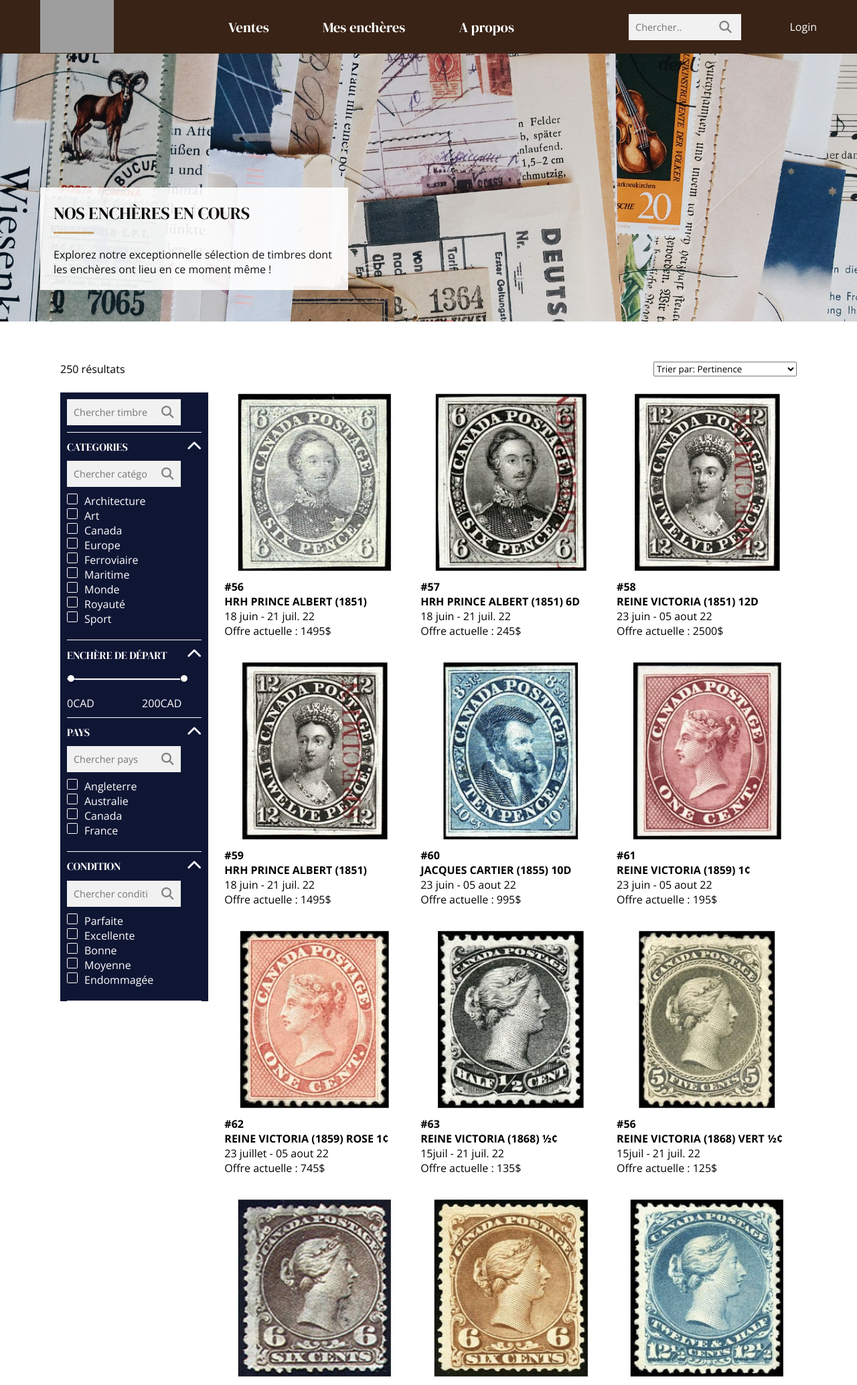
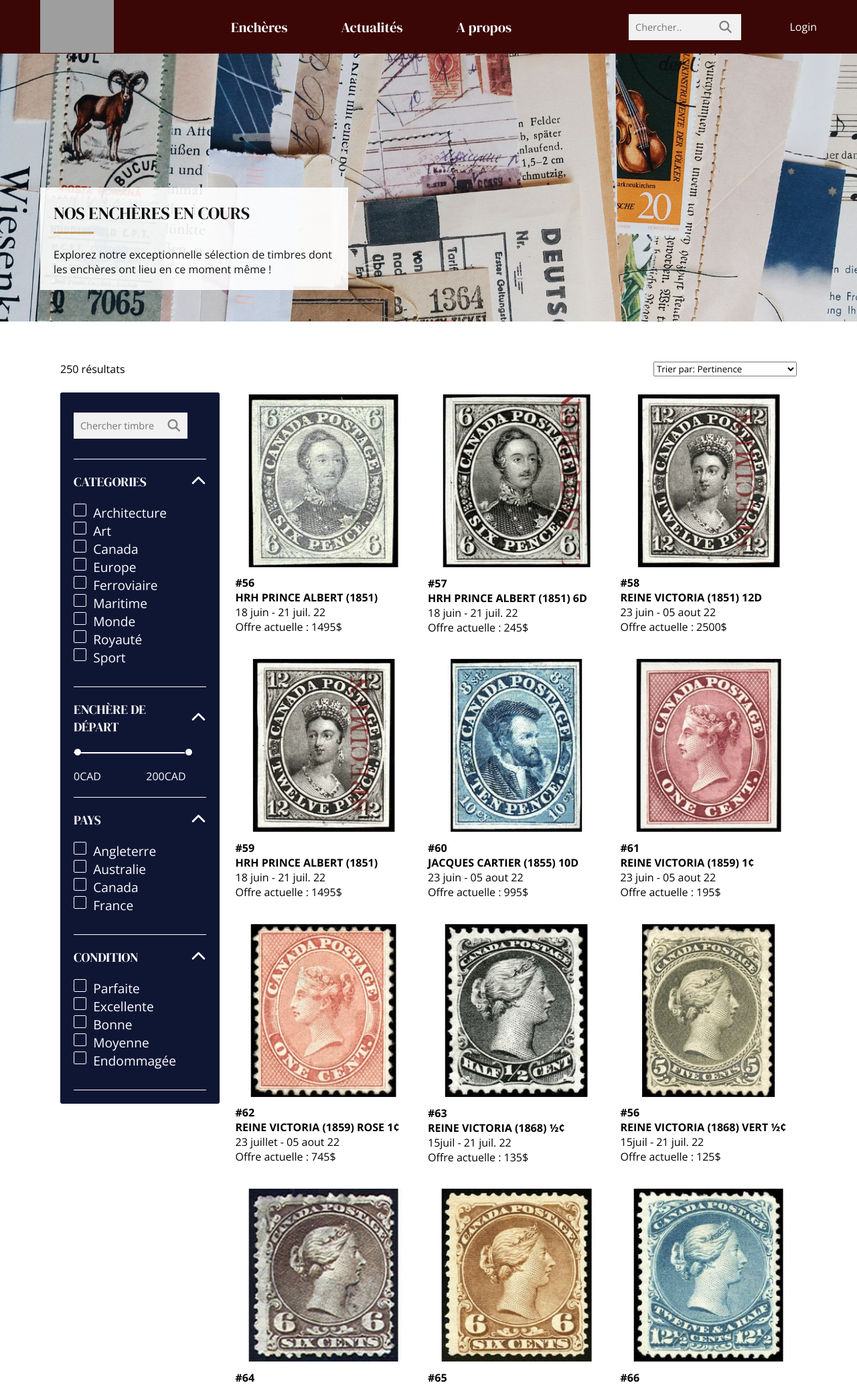
Before and after one commit to PaulineHub/lord-stampee-website, a PHP site: page /catalogue.html in a window 1280 px wide. Shown: the top 2068 px of the page at 67% size. Run offline with PHP 8.4, Linux system fonts and the light colour scheme; some libraries are stand-ins or nearby versions; grey boxes are pictures that could not be loaded.

Commit message:
ajout chgts

```diff
--- a/assets/css/filter-catalogue.css
+++ b/assets/css/filter-catalogue.css
@@ -3,10 +3,10 @@
 
 .filter-container {
   background-color: var(--blue);
-  width: 224px;
-  padding-left: 10px;
-  padding-right: 10px;
+  width: 244px;
+  padding: 20px;
   color: var(--white);
+  border-radius: 3px;
 }
 
 .sort-wrapper-mobile {
@@ -15,6 +15,7 @@
 
 .filter-container .form-search input[type='text'] {
   width: 130px;
+  margin-bottom: 20px;
 }
 
 .form-search-container {
@@ -27,13 +28,13 @@
 }
 
 .filter-container h3 {
-  font-size: 16px;
+  font-size: 1.2rem;
   text-transform: uppercase;
 }
 
 .list-filter-wrapper {
-  padding-top: 10px;
-  padding-bottom: 10px;
+  padding-top: 20px;
+  padding-bottom: 20px;
 }
 
 .title-filter-wrapper {
@@ -54,6 +55,11 @@
 
 .list-filter-wrapper label {
   padding-left: 10px;
+}
+
+.show-filter-mobile {
+  width: 70% !important;
+  transform: translateX(0%) !important;
 }
 
 /* filter list elements */
@@ -97,7 +103,7 @@ input[type='checkbox']:checked::before {
 }
 
 .list-filter-wrapper li {
-  font-size: 16px;
+  font-size: 1.2rem;
   display: flex;
 }
 
--- a/assets/css/footer.css
+++ b/assets/css/footer.css
@@ -28,7 +28,7 @@ nav h4 {
 }
 
 nav ul {
-  margin-bottom: 20px;
+  margin-bottom: 40px;
 }
 
 nav li {
--- a/assets/css/navigation.css
+++ b/assets/css/navigation.css
@@ -43,7 +43,7 @@ nav h3 {
     position: absolute;
     color: var(--white);
     font-size: 16px;
-    background-color: var(--light-black);
+    background-color: var(--brown);
     width: 100%;
     top: 80px;
     left: 0;
@@ -121,6 +121,10 @@ nav a {
   display: none;
 }
 
+.show-nav-mobile {
+  width: 100% !important;
+}
+
 /* SEARCH FORM AND LOGIN */
 
 .form-search input[type=text] {
@@ -138,7 +142,7 @@ nav a {
   padding: 10px;
   background: #f1f1f1;
   color: grey;
-  font-size: 0.6rem;
+  font-size: 0.7rem;
   border: none;
   border-left: none; /* Prevent double borders */
   cursor: pointer;
--- a/assets/css/page-produit.css
+++ b/assets/css/page-produit.css
@@ -3,7 +3,7 @@
 .product-container {
     display: flex;
     align-items: flex-start;
-    margin: 60px auto;
+    margin: 120px auto;
     gap: 40px;
     max-width: 900px;
 }
--- a/assets/css/root.css
+++ b/assets/css/root.css
@@ -10,7 +10,8 @@
 :root {
   --blue: #0f1634;
   --light-blue: #1b255a;
-  --brown: #382316;
+  /* --brown: #382316; */
+  --brown: rgb(59, 6, 6);
   --gold: #d1a567;
   --beige: #aa978a;
   --lightgrey: #efeeee;
--- a/assets/script/slideWindow.js
+++ b/assets/script/slideWindow.js
@@ -7,41 +7,31 @@ const elCloseFilterBtn = document.getElementById('closeFilterBtn');
 
 /* Open when someone clicks on the span element */
 elOpenNavBtn.addEventListener('click', () => {
-  openSideWindow("myNav", "100%");
+  document.getElementById('myNav').classList.add('show-nav-mobile');
 })
 
 /* Close when someone clicks on the "x" symbol inside the overlay */
 
 elCloseNavBtn.addEventListener('click', () => {
-  closeSideWindow("myNav");
+  document.getElementById('myNav').classList.remove('show-nav-mobile');
 })
 
 /* FILTERS */
 
 /* Open when someone clicks on the span element */
 elOpenFilterBtn.addEventListener('click', () => {
-  document.getElementById("filter-container").style.transform = "translateX(0%)";
-  openSideWindow("filter-container", "70%");
+  document.getElementById('filter-container').classList.add('show-filter-mobile');
   addShadow();
 })
 
 /* Close when someone clicks on the "x" symbol inside the overlay */
 elCloseFilterBtn.addEventListener('click', () => {
-  closeSideWindow("filter-container");
-  document.getElementById("filter-container").style.transform = "translateX(-100%)";
+  document.getElementById('filter-container').classList.remove('show-filter-mobile');
   removeShadow();
 })
 
 
 /*  FUNCTIONS */
-
-function openSideWindow(id, percent) {
-  document.getElementById(id).style.width = percent;
-}
-
-function closeSideWindow(id) {
-  document.getElementById(id).style.width = "0%";
-}
 
 function addShadow() {
     document.getElementById("sidebar-backdrop").classList.add('sidebar-backdrop-active');
--- a/catalogue.html
+++ b/catalogue.html
@@ -45,56 +45,34 @@
                 </div>
                 <div class="dropdown">
                     <div class="dropbtn">
-                        <h3>Ventes</h3>
+                        <h3>Enchères</h3>
                         <button class="nav-chevron-up"><i class="fa-solid fa-chevron-up"></i></button>
                         <button class="nav-chevron-down"><i class="fa-solid fa-chevron-down"></i></button>
                     </div>
                     <div class="dropdown-content dropdown-content1">
                         <div>
-                            <h4>Catalogue</h4>
-                            <div>
-                                <a href="#">En vedette</a>
-                                <a href="#">En cours</a>
-                                <a href="#">Passees</a>
-                            </div>
+                            <h4>En vedette</h4>
                         </div>
                         <div>
-                            <h4>Categories</h4>
-                            <div class="nav-categories-wrapper">
-                                <div>
-                                    <a href="#">Architecture</a>
-                                    <a href="#">Art</a>
-                                    <a href="#">Canada</a>
-                                </div>
-                                <div>
-                                    <a href="#">Europe</a>
-                                    <a href="#">Ferroviaire</a>
-                                    <a href="#">Maritime</a>
-                                </div>
-                                <div>
-                                    <a href="#">Monde</a>
-                                    <a href="#">Royauté</a>
-                                    <a href="#">Sport</a>
-                                </div>
-                            </div>
+                            <h4>En cours</h4>
+                        </div>
+                        <div>
+                            <h4>Passées</h4>
                         </div>
                     </div>
                 </div>
                 <div class="dropdown">
                     <div class="dropbtn">
-                        <h3>Mes enchères</h3>
+                        <h3>Actualités</h3>
                         <button class="nav-chevron-up"><i class="fa-solid fa-chevron-up"></i></button>
                         <button class="nav-chevron-down"><i class="fa-solid fa-chevron-down"></i></button>
                     </div>
                     <div class="dropdown-content dropdown-content2">
                         <div>
-                            <h4>Passées</h4>
+                            <h4>Timbres</h4>
                         </div>
                         <div>
-                            <h4>En cours</h4>
-                        </div>
-                        <div>
-                            <h4>A venir</h4>
+                            <h4>Enchères</h4>
                         </div>
                     </div>
                 </div>
@@ -106,19 +84,10 @@
                     </div>
                     <div class="dropdown-content dropdown-content3">
                         <div>
-                            <h4>A propos</h4>
-                            <div>
-                                <a href="#">Lord Stampee</a>
-                                <a href="#">Nos experts</a>
-                            </div>
+                            <h4>La philatélie</h4>
                         </div>
                         <div>
-                            <h4>Support</h4>
-                            <div>
-                                <a href="#">Envoi et retour</a>
-                                <a href="#">FAQ</a>
-                                <a href="#">Contact</a>
-                            </div>
+                            <h4>Lord Stampee</h4>
                         </div>
                     </div>
                 </div>
@@ -132,7 +101,7 @@
                 <span class="openbtn" id="openNavBtn"><i class="fa fa-bars" id="menu-icon"></i></span>
             </div>
         </nav>
-    </div>
+        </div>
     <!----------------- HEADER ------------------>
     <header class="banner banner-catalogue">
         <section class="text-hero-container">
@@ -181,12 +150,12 @@
                         <button class="filter-chevron-down"><i class="fa-solid fa-chevron-down"></i></button>
                     </div>
                     <div id="categorie">
-                        <div>
+                        <!-- <div>
                             <form action="" class="form-search">
                                 <input type="text" name="search" id="search" placeholder="Chercher catégorie">
                                 <button type="submit"><i class="fa fa-search"></i></button>
                             </form>
-                        </div>
+                        </div> -->
                         <ul>
                             <li><input type="checkbox" name="category" id="architecture"><label for="architecture">Architecture</label></li>
                             <li><input type="checkbox" name="category" id="art"><label for="art">Art</label></li>
@@ -226,12 +195,12 @@
                         <button class="filter-chevron-down"><i class="fa-solid fa-chevron-down"></i></button>
                     </div>
                     <div id="pays">
-                        <div>
+                        <!-- <div>
                             <form action="" class="form-search">
                                 <input type="text" name="search" id="search" placeholder="Chercher pays">
                                 <button type="submit"><i class="fa fa-search"></i></button>
                             </form>
-                        </div>
+                        </div> -->
                         <ul>
                             <li><input type="checkbox" name="pays" id="angleterre"><label for="angleterre">Angleterre</label></li>
                             <li><input type="checkbox" name="pays" id="australie"><label for="australie">Australie</label></li>
@@ -248,12 +217,12 @@
                         <button class="filter-chevron-down"><i class="fa-solid fa-chevron-down"></i></button>
                     </div>
                     <div id="condition">
-                        <div>
+                        <!-- <div>
                             <form action="" class="form-search">
                                 <input type="text" name="search" id="search" placeholder="Chercher condition">
                                 <button type="submit"><i class="fa fa-search"></i></button>
                             </form>
-                        </div>
+                        </div> -->
                         <ul>
                             <li><input type="checkbox" name="condition" id="parfaite"><label for="parfaite">Parfaite</label></li>
                             <li><input type="checkbox" name="condition" id="excellente"><label for="excellente">Excellente</label></li>
@@ -298,9 +267,9 @@
     <footer>
         <nav class="navigation-footer">
             <div>
-                <h4>Devenir membre</h4>
-                <h4>Se connecter</h4>
+                <h4>Membre</h4>
                 <ul>
+                    <li>Se connecter</li>
                     <li>Votre profil</li>
                 </ul>
                 <h4>A propos de Lord Reginal Stampee III</h4>
```
Also changed, not shown: fiche-produit.html (+13 -44 lines), index.html (+14 -45 lines), wireframes/wireframe-produit-computer.jpg, 1 other file.
